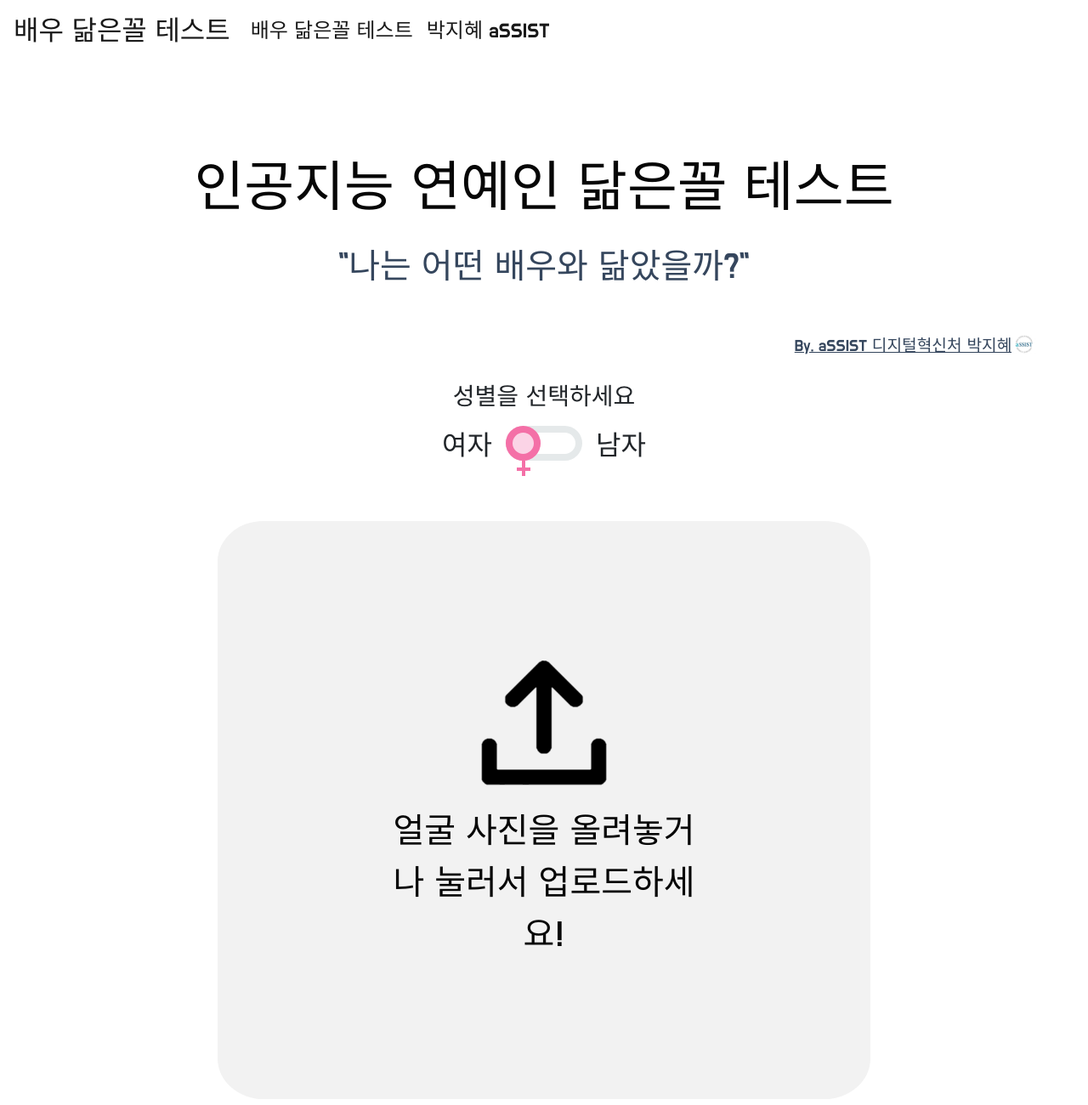
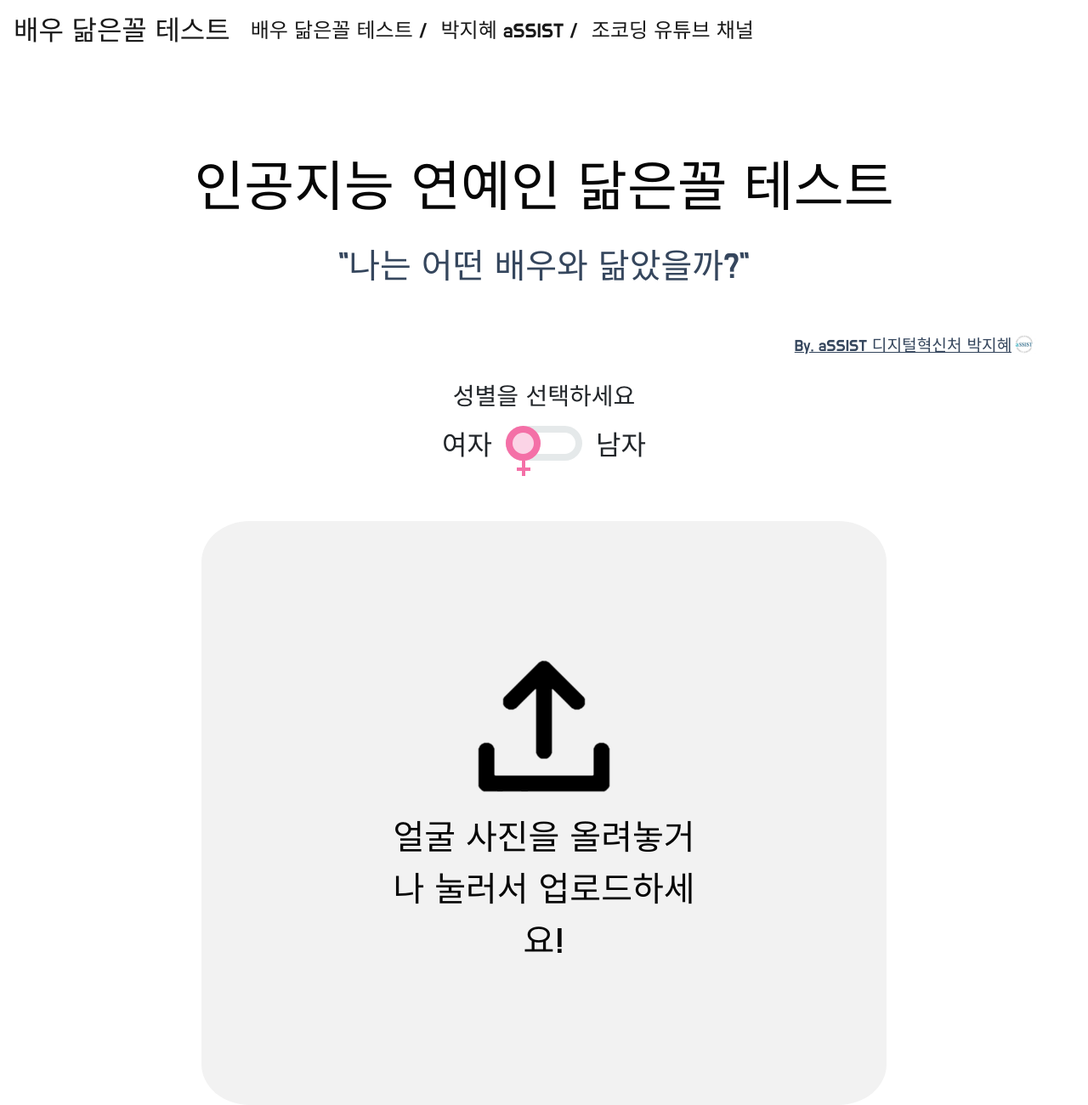
Before and after one commit to jihyeeeepark/faceAI, a plain HTML site: page index.html in a window 1280 px wide. Shown: the top 1300 px of the page at 85% size. Drawn offline with nearby package versions, Linux system fonts and the light colour scheme; a script that the page names is missing.

Commit message:
jocoding add

```diff
--- a/index.html
+++ b/index.html
@@ -58,12 +58,17 @@
                 <ul class="navbar-nav">
                     <li class="nav-item active">
                         <a class="nav-link" href="#"
-                            >배우 닮은꼴 테스트 <span class="sr-only">(current)</span></a
+                            >배우 닮은꼴 테스트 /  <span class="sr-only">(current)</span></a
                         >
                     </li>
                     <li class="nav-item active">
                         <a class="nav-link" id="assist-link" href="http://www.assist.ac.kr/"
-                            >박지혜 aSSIST</a
+                            >박지혜 aSSIST / </a
+                        >
+                    </li>
+                     <li class="nav-item active">
+                        <a class="nav-link" id="assist-link" href="https://www.youtube.com/channel/UCQNE2JmbasNYbjGAcuBiRRg"
+                            >조코딩 유튜브 채널</a
                         >
                     </li>
                 </ul>
@@ -130,6 +135,10 @@
                     </div>
                     <p class="text-center">AI가 당신과 닮은 배우를 찾고 있습니다.</p>
                 </div>
+                <button type="button" class="result-image" onclick="window.open('https://search.naver.com/search.naver?where=image&sm=tab_jum&query=' + resultimage);">
+                        <span class="result-image-text">사진 보러가기</span>
+                    </button>
+
                 <p class="ml-5 mr-5 result-message"></p>
                 <div class="mb-2 label-containers" id="label-container"></div>
                 <div id="addThis" class="addthis_inline_share_toolbox_6lz1"></div>
@@ -254,11 +263,10 @@
                 prediction.sort((a, b) => parseFloat(b.probability) - parseFloat(a.probability));
                 console.log(prediction[0].className);
                 var resultMessage, resultExplain;
-                var Image = '';
+
                 if (document.getElementById('gender').checked) {
                     switch (prediction[0].className) {
                         case '원빈':
-                            Image = "<img src='img/cwh.jpg' width='10' height='10' />";
                             resultMessage =
                                 '뚜렷한 이목구비와 부드러운 분위기의 소유자, 원빈과 제일 닮으셨네요!';
                             resultExplain = "당신은 언제나 커피같은 분위기와 눈에 띄는 외모로 주목을 받습니다. 조용한 듯한 카리스마와 모든 사람들의 호감을 사는 장점을 가지고 있군요."
@@ -362,7 +370,7 @@
                             break;
                         case '한지민':
                             resultMessage = '아름다운 웃음을 가진 배우 한지민과 제일 닮으셨네요!';
-                            resultExplain = "토끼같이 동그랗고 아름다운 눈을 가진 당신. 웃을 때마다 밝고 환한 당신의 인상을 보고 많은 사람들은 행복을 느낍니다. 들꽃 같은 매력을 가진 당신은 걸어다니는 힐러군요."
+                            resultExplain = "토끼같이 동그랗고 아름다운 눈을 가진 당신. 웃을 때마다 밝고 환한 당신의 인상을 보고 많은 사람들은 행복을 느낍니다. 들꽃 같은 매력을 가진 당신은 걸어다니는 힐링이군요."
                             break;
                         case '이다희':
                             resultMessage = '고급스러운 카리스마를 가진 이다희와 제일 닮으셨네요!';
--- a/style.css
+++ b/style.css
@@ -7,7 +7,7 @@ body {
 
 .file-upload {
   background-color: #F2F2F2;
-  width: 60%;
+  width: 63%;
   margin: 0 auto;
   padding: 5% 0;
   height: 50%;
```
